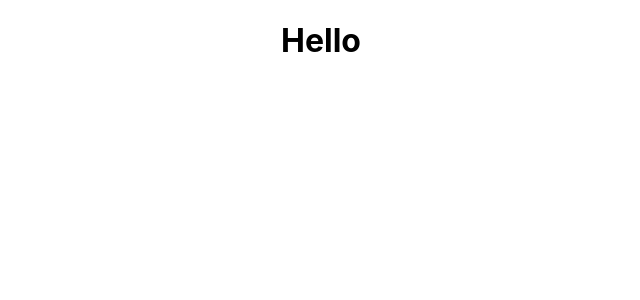
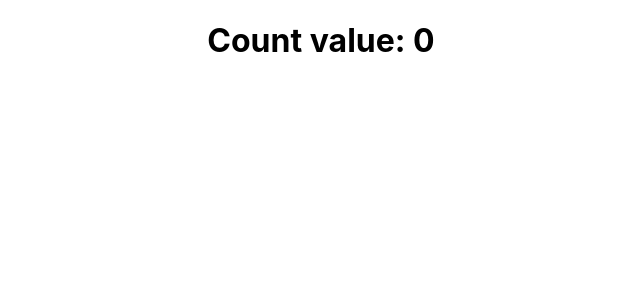
Before and after one commit to mahidulmoon/learningredux, a React (Create React App) app: page / in a window 1280 px wide. Shown: the top 300 px of the page, without its empty margins (319-959 px from the left). Built offline with nearby package versions, Linux system fonts and the light colour scheme.

Commit message:
access redux state value from react component

```diff
--- a/src/App.js
+++ b/src/App.js
@@ -1,10 +1,11 @@
 import logo from './logo.svg';
 import './App.css';
-
+import { useSelector } from 'react-redux';
 function App() {
+  const counter = useSelector(state => state.counter)
   return (
     <div className="App">
-      <h1>Hello</h1>
+      <h1>Count value: {counter}</h1>
     </div>
   );
 }
--- a/src/index.js
+++ b/src/index.js
@@ -4,7 +4,8 @@ import './index.css';
 import App from './App';
 import reportWebVitals from './reportWebVitals';
 import {createStore} from 'redux';
-import allReducers from './reducers/index'
+import allReducers from './reducers/index';
+import { Provider } from 'react-redux';
 
 //golobalize store
 
@@ -35,14 +36,16 @@ const store = createStore(allReducers,window.__REDUX_DEVTOOLS_EXTENSION__ && win
 
 
 //dispatch store to console
-store.subscribe(() => console.log(store.getState()));
+//store.subscribe(() => console.log(store.getState()));
 
 //dispatch
 //store.dispatch(Increment());
 
 ReactDOM.render(
   <React.StrictMode>
-    <App />
+    <Provider store={store}>
+      <App />
+    </Provider>
   </React.StrictMode>,
   document.getElementById('root')
 );
```
